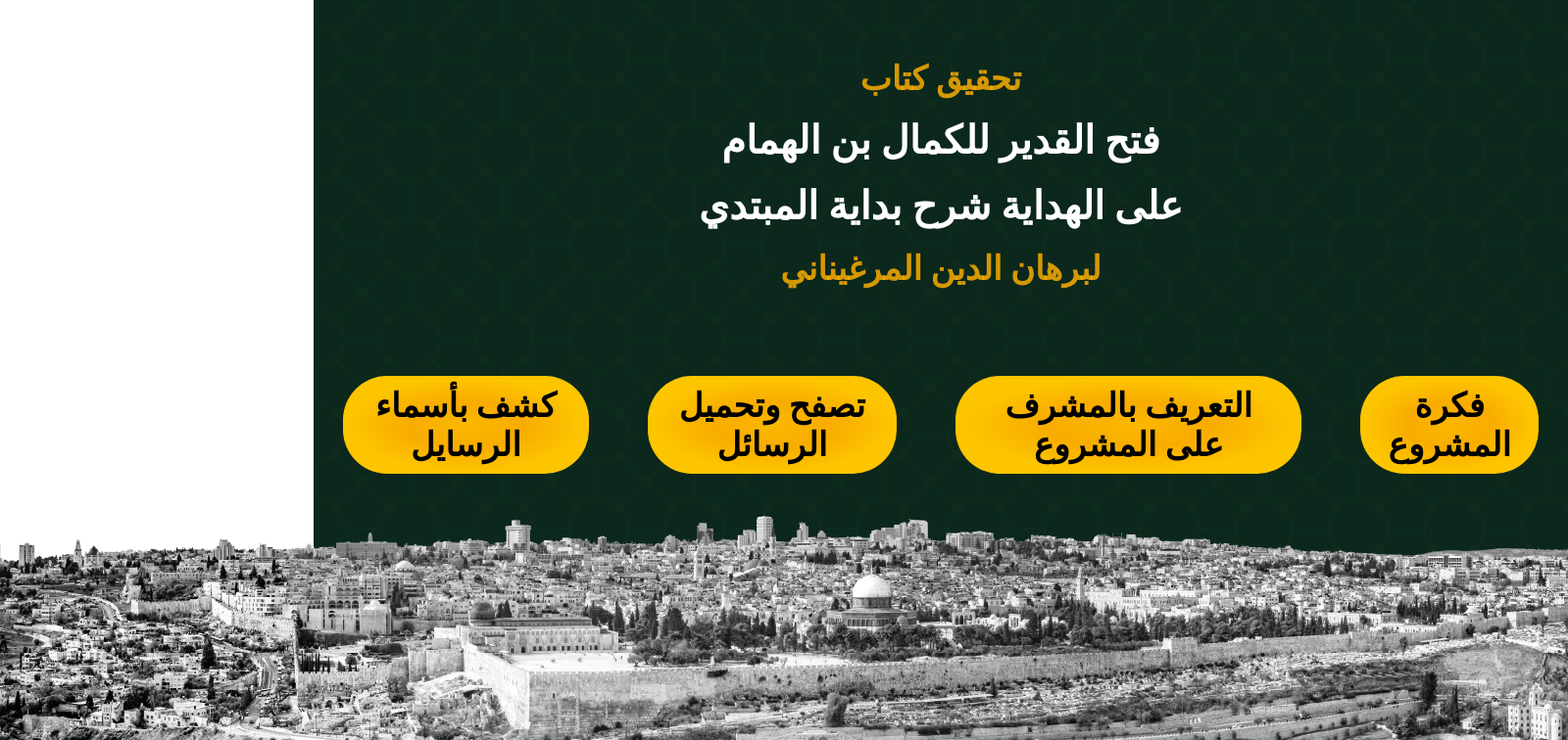
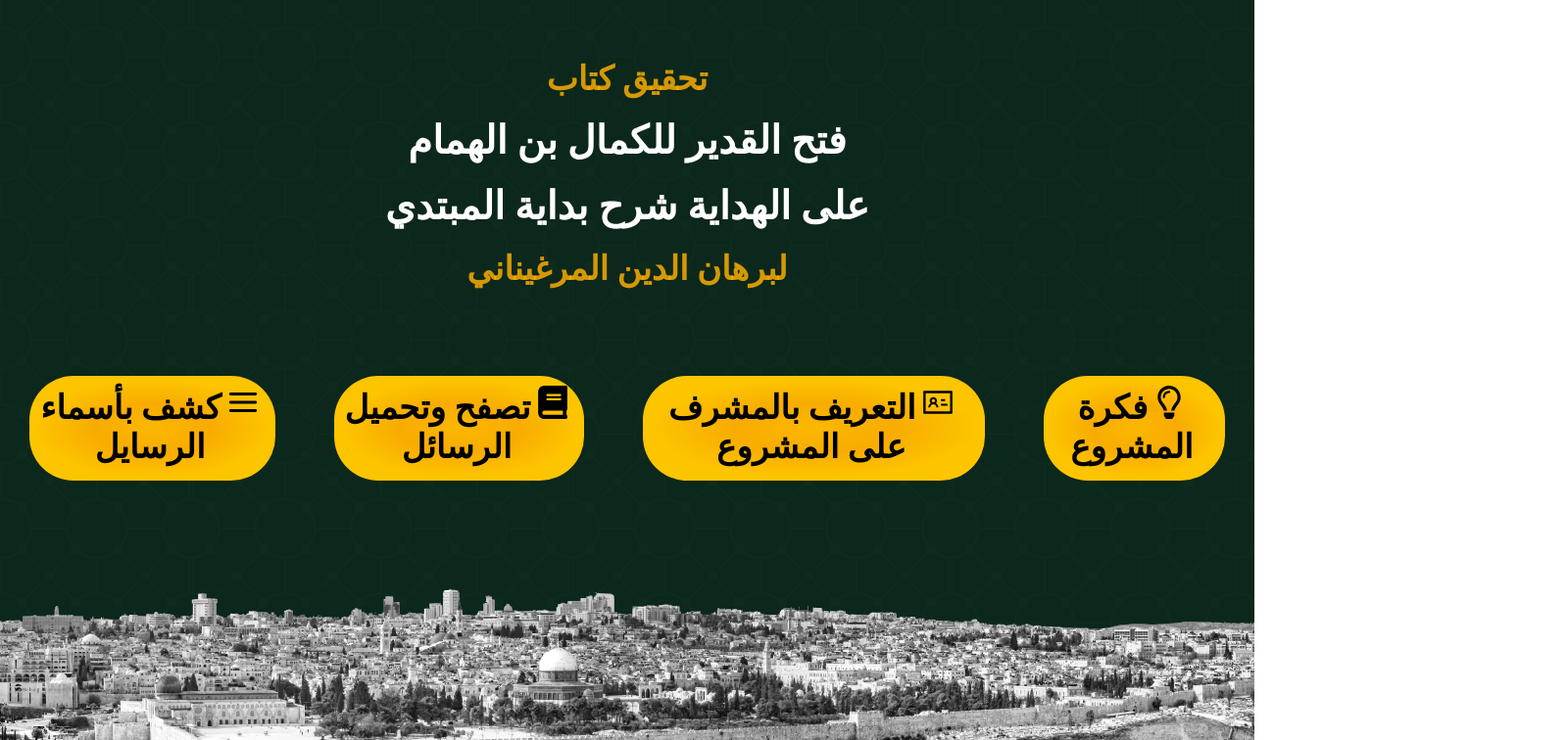
Before and after one commit to motaztamimi/resala, a React (Create React App) app: page / in a window 1280 px wide. Shown: the top 756 px of the page at 98% size, 1600 px wide, since content can reach past the window. Built offline with nearby package versions, Linux system fonts and the light colour scheme.

Commit message:
update the first page

```diff
--- a/src/componentes/MainPagee.jsx
+++ b/src/componentes/MainPagee.jsx
@@ -2,7 +2,9 @@ import React from "react";
 import { Link } from "react-router-dom";
 import "../index.css";
 import img1 from "./Asset 8.png";
-
+import { FaBook ,FaRegLightbulb} from 'react-icons/fa';
+import {AiOutlineIdcard } from  'react-icons/ai';
+import {FiMenu} from "react-icons/fi";
 const MainPagee = () => {
   return (
     <div className='container'>
@@ -14,10 +16,20 @@ const MainPagee = () => {
         <h4 className='projectTitle'>لبرهان الدين المرغيناني</h4>
       </div>
       <div className='selectSection'>
-        <Link to='/projectIdea'> فكرة المشروع</Link>
-        <Link to='/Projectadministrator'>التعريف بالمشرف على المشروع</Link>
-        <Link to='/Rasael'>تصفح وتحميل الرسائل </Link>
-        <Link to='/table'>كشف بأسماء الرسايل</Link>
+        <Link to='/projectIdea'>
+          <i><FaRegLightbulb/></i>
+          فكرة المشروع
+        </Link>
+        <Link to='/Projectadministrator'>
+          <i>          <AiOutlineIdcard/>
+</i>
+          التعريف بالمشرف على المشروع</Link>
+        <Link to='/Rasael'>
+       <i> <FaBook/></i>
+          تصفح وتحميل الرسائل </Link>
+        <Link to='/table'>
+          <i><FiMenu/></i>
+          كشف بأسماء الرسايل</Link>
       </div>
 
       <img id='imageHomepage' src={img1} alt='' />
--- a/src/index.css
+++ b/src/index.css
@@ -54,7 +54,7 @@ body {
   font-weight: 600;
   color: inherit;
   margin: 30px;
-  padding: 10px 20px 10px 20px;
+  padding: 10px 15px 15px 10px;
   text-align: center;
 
   display: inline-block;
@@ -71,8 +71,13 @@ body {
   box-shadow: 0 0 11px rgba(33, 33, 33, 0.2);
 }
 #imageHomepage {
-  position: absolute;
+  position: static;
 
-  object-fit: fill;
+  object-fit: cover;
   bottom: 0;
 }
+.selectSection i{
+
+  font-size: 34px;
+  margin-left: 5px;
+}
--- a/src/styles/Search.css
+++ b/src/styles/Search.css
@@ -1,18 +1,21 @@
-h1 {
+  .holepage h1 {
     text-align: center;
+    color: white;
     font-family: arial, sans-serif;
   }
   .holepage{
 
-
-    background-image: url("../componentes/g.jpg");
+    background-image: url("../componentes/Asset\ 16.png"),
+    url("../componentes/Asset\ 17.png");
+  background-blend-mode: hard-light;
+  background-repeat: repeat;
   }
 
   .students {
-
     text-align: center;
     font-family: "Trebuchet MS", Arial, Helvetica, sans-serif;
     border-collapse: collapse;
+    background-color: white;
     border: 3px solid #ddd;
     align-items: center;
     margin: 0 auto;
@@ -32,6 +35,5 @@ h1 {
     padding-top: 12px;
     padding-bottom: 12px;
     text-align: center;
-    background-color: #4CAF50;
-    color: white;
+    color: rgb(168, 49, 49);
   }
```
Also changed, not shown: src/componentes/lamb.jpg (added), 1 other file (tests, documents, lock files or other folders).
